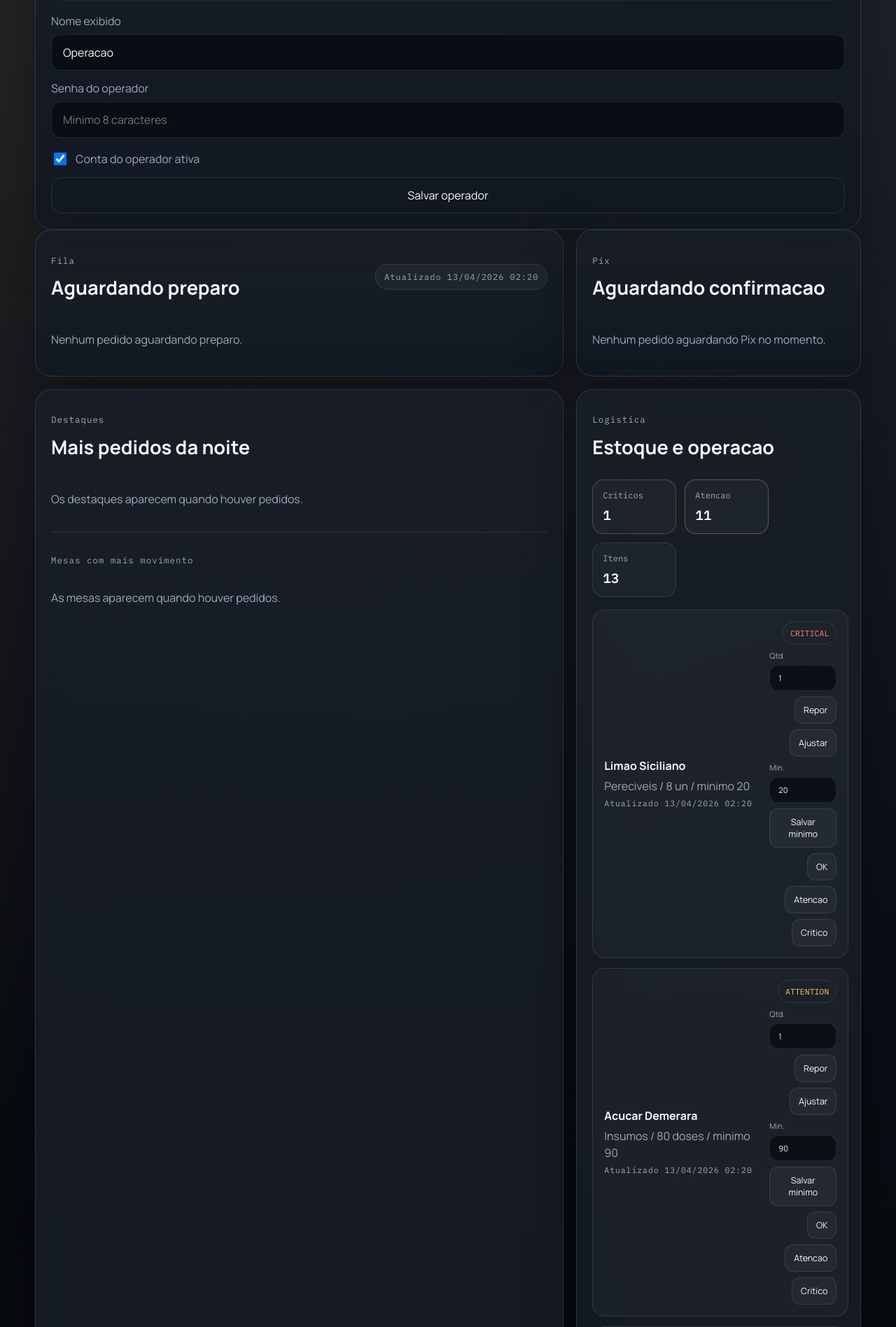
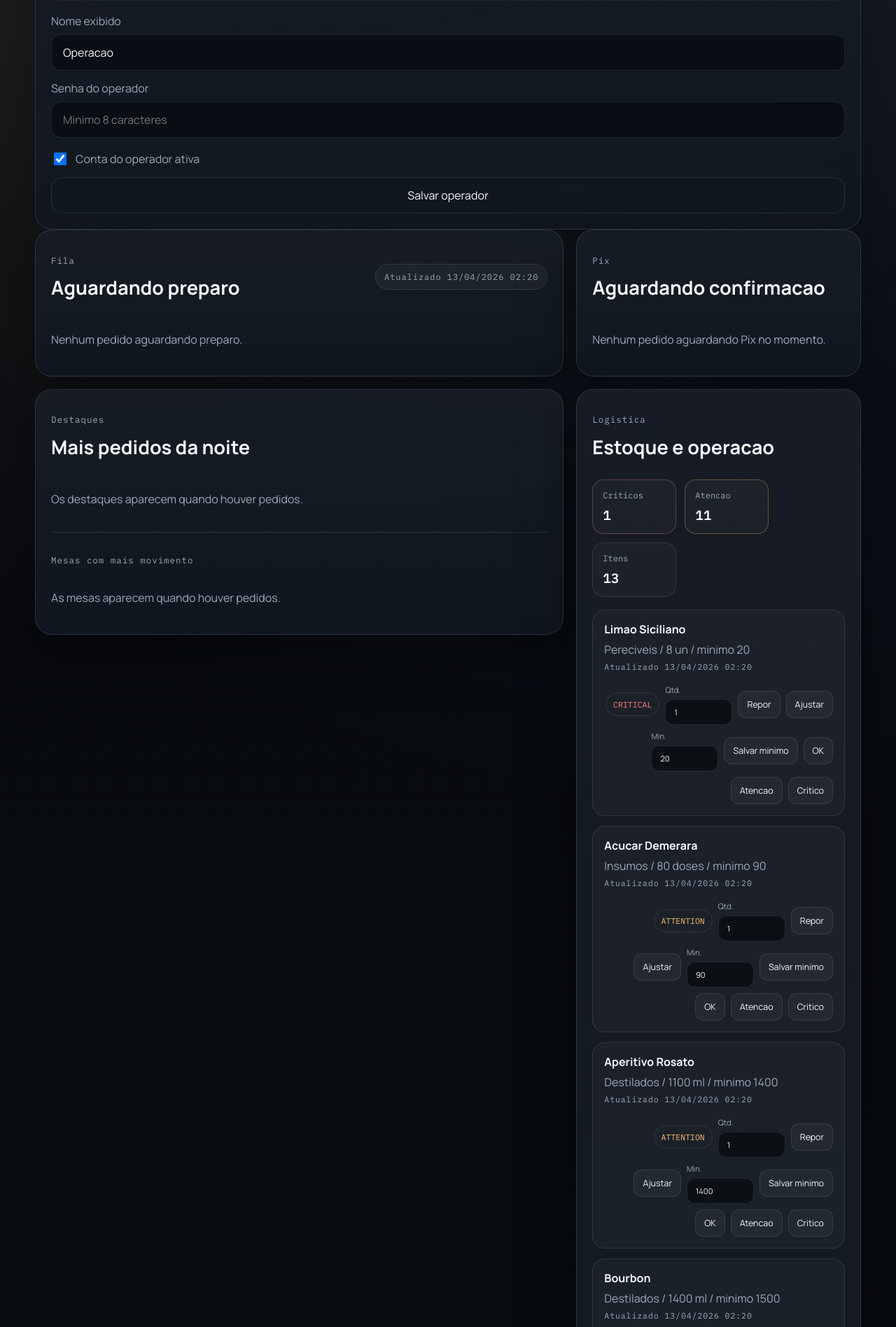
Before and after one commit to javaaaaa-271/BARZOS, a Flask app: page /painel in a window 1280 px wide. Shown: the part 1113-3009 px from the top of the page at 70% size. Run offline with Flask 3, Linux system fonts and the light colour scheme; the visitor is signed in with stand-in values (Sample User, id 1); data comes from the database, SQL or seed files in the repository; data that the repository does not hold is empty.

Commit message:
Add files via upload

```diff
--- a/BarOS/static/dashboard.js
+++ b/BarOS/static/dashboard.js
@@ -29,9 +29,16 @@ const brl = new Intl.NumberFormat("pt-BR", {
   currency: "BRL",
 });
 
+function setCloseoutModalState(isOpen) {
+  if (!closeoutModal) {
+    return;
+  }
+  closeoutModal.classList.toggle("hidden", !isOpen);
+  closeoutModal.setAttribute("aria-hidden", isOpen ? "false" : "true");
+}
+
 function closeCloseoutModal() {
-  closeoutModal?.classList.add("hidden");
-  closeoutModal?.setAttribute("aria-hidden", "true");
+  setCloseoutModalState(false);
 }
 
 function renderOrderItems(items) {
@@ -470,8 +477,7 @@ function renderCloseoutReport(report) {
         .join("")
     : '<p class="empty-inline">Nenhuma bebida vendida ainda.</p>';
 
-  closeoutModal.classList.remove("hidden");
-  closeoutModal.setAttribute("aria-hidden", "false");
+  setCloseoutModalState(true);
 }
 
 function applyDashboardSnapshot(data) {
@@ -538,8 +544,7 @@ async function resetData() {
       return;
     }
     if (!closeoutModal.classList.contains("hidden")) {
-      closeoutModal.classList.add("hidden");
-      closeoutModal.setAttribute("aria-hidden", "true");
+      setCloseoutModalState(false);
     }
     const data = await response.json();
     setCloseoutExportLink(data.closed_shift_id);
--- a/BarOS/static/styles.css
+++ b/BarOS/static/styles.css
@@ -899,6 +899,11 @@ img {
   align-items: center;
 }
 
+.dashboard-body {
+  display: block;
+  min-height: 100vh;
+}
+
 .auth-shell {
   padding: 42px 0;
   display: grid;
@@ -946,6 +951,11 @@ img {
   margin-bottom: 8px;
 }
 
+.dashboard-shell-premium {
+  position: relative;
+  z-index: 1;
+}
+
 .stats-grid,
 .dashboard-grid {
   display: grid;
@@ -1003,6 +1013,7 @@ img {
 
 .dashboard-grid {
   grid-template-columns: 1.3fr 0.7fr;
+  align-items: start;
 }
 
 .panel-card-premium {
@@ -1016,6 +1027,12 @@ img {
   grid-column: 1 / -1;
 }
 
+.dashboard-shell-premium .panel-card {
+  position: relative;
+  min-width: 0;
+  overflow: hidden;
+}
+
 .subpanel {
   margin-top: 18px;
   padding-top: 18px;
@@ -1112,6 +1129,7 @@ img {
   display: flex;
   justify-content: space-between;
   align-items: center;
+  flex-wrap: wrap;
   gap: 16px;
   padding: 16px;
   border-radius: 18px;
@@ -1127,16 +1145,19 @@ img {
 }
 
 .inventory-copy {
+  flex: 1 1 220px;
   min-width: 220px;
 }
 
 .inventory-actions,
 .note-actions {
   display: flex;
+  flex: 1 1 260px;
   align-items: center;
   gap: 8px;
   flex-wrap: wrap;
   justify-content: flex-end;
+  min-width: 0;
 }
 
 .inventory-input-group {
@@ -1237,6 +1258,11 @@ img {
 
 .hidden-link {
   display: none;
+}
+
+.modal.hidden,
+.modal[aria-hidden="true"] {
+  pointer-events: none;
 }
 
 .history-shell {
```
